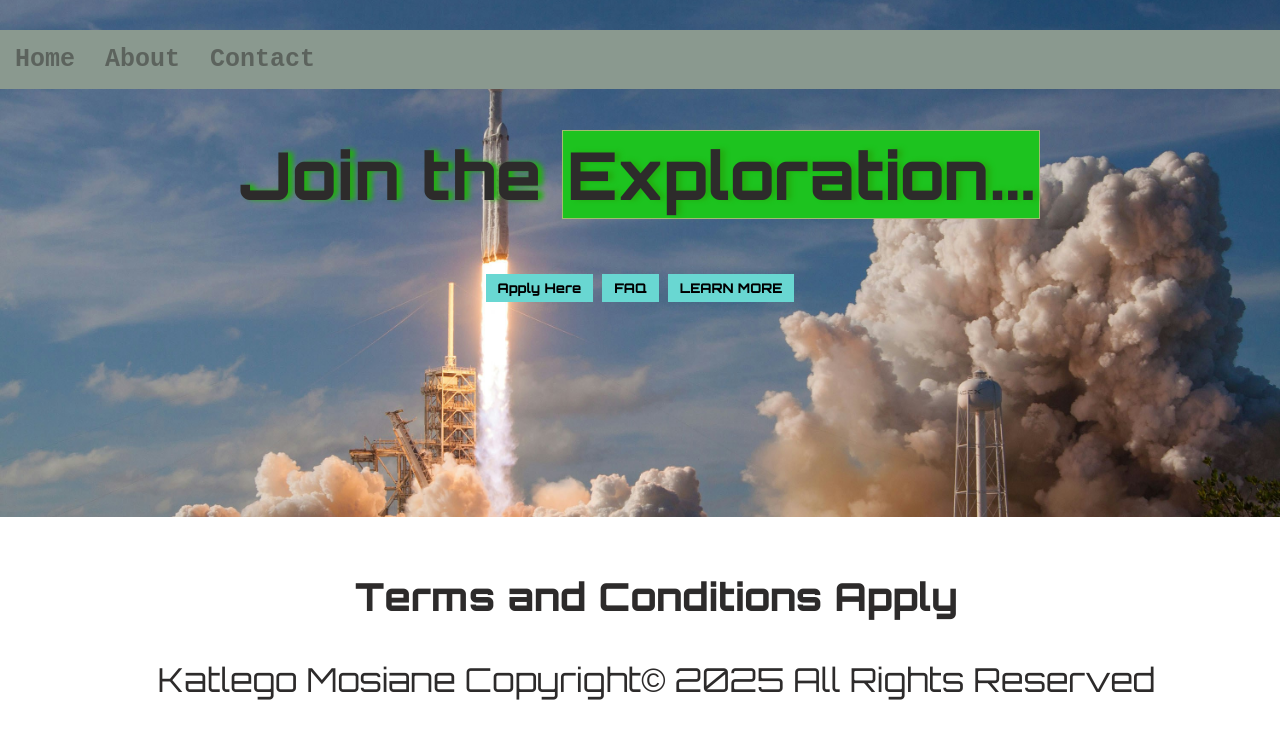
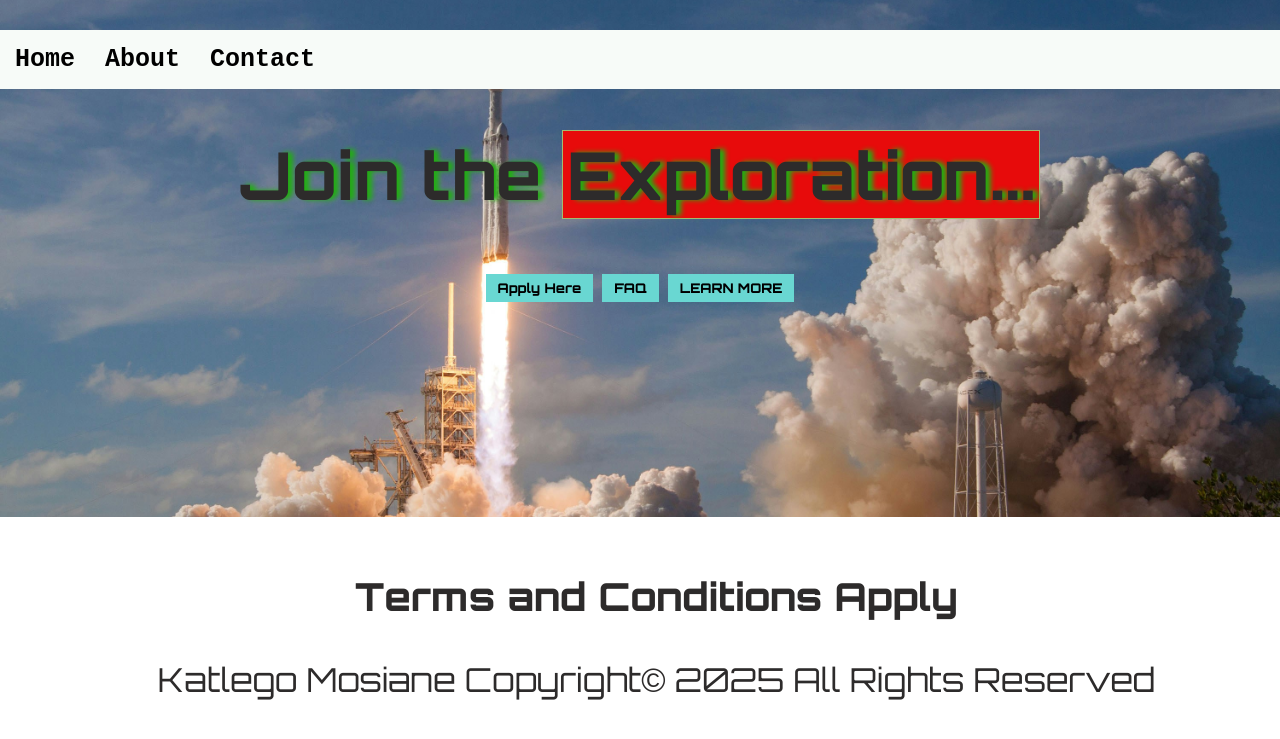
Before and after one commit to KatTheCoder96/KATLEGO-MOSIANE-PEROSNAL-PROJECT-SPACE-WEBSITE, a plain HTML site: page index.html in a window 1280 px wide. Shown: the part 51-790 px from the top of the page. Drawn offline with Linux system fonts and the light colour scheme.

Commit message:
Update style.css

```diff
--- a/style.css
+++ b/style.css
@@ -17,7 +17,7 @@ body {
 
 .navbar ul {
   list-style-type: none;
-  background-color: rgb(138, 153, 143);
+  background-color: rgb(247, 251, 248);
   padding: 0px;
   overflow: hidden;
   font-family: monospace;
@@ -27,7 +27,7 @@ body {
 }
 
 .navbar a {
-  color: rgba(28, 25, 25, 0.417);
+  color: rgb(0, 0, 0);
   text-decoration: none;
   padding: 15px;
   display: block;
@@ -64,5 +64,5 @@ body {
 .cta {
   border: 1px solid #a3bc71;
   padding: 2px 4px;
-  background: #1dc31f;
+  background: #e70b0b;
 }
```
